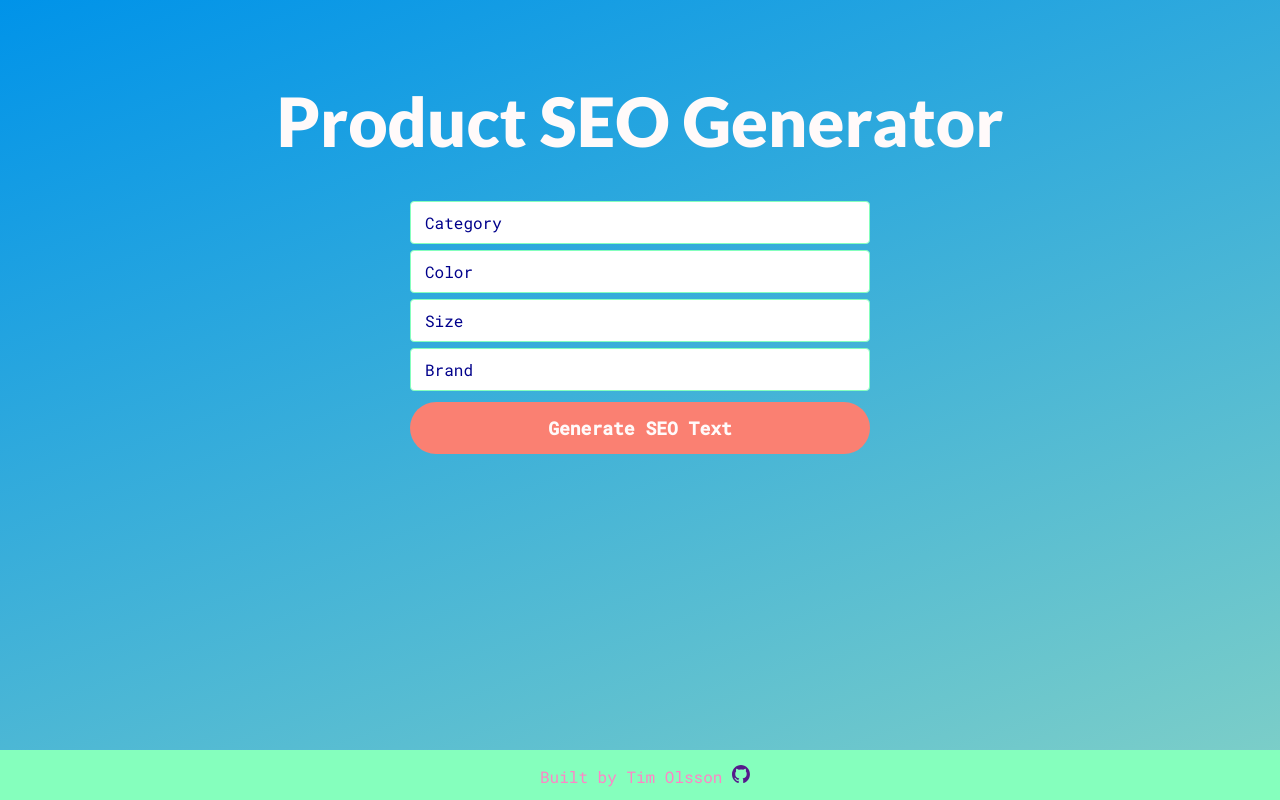
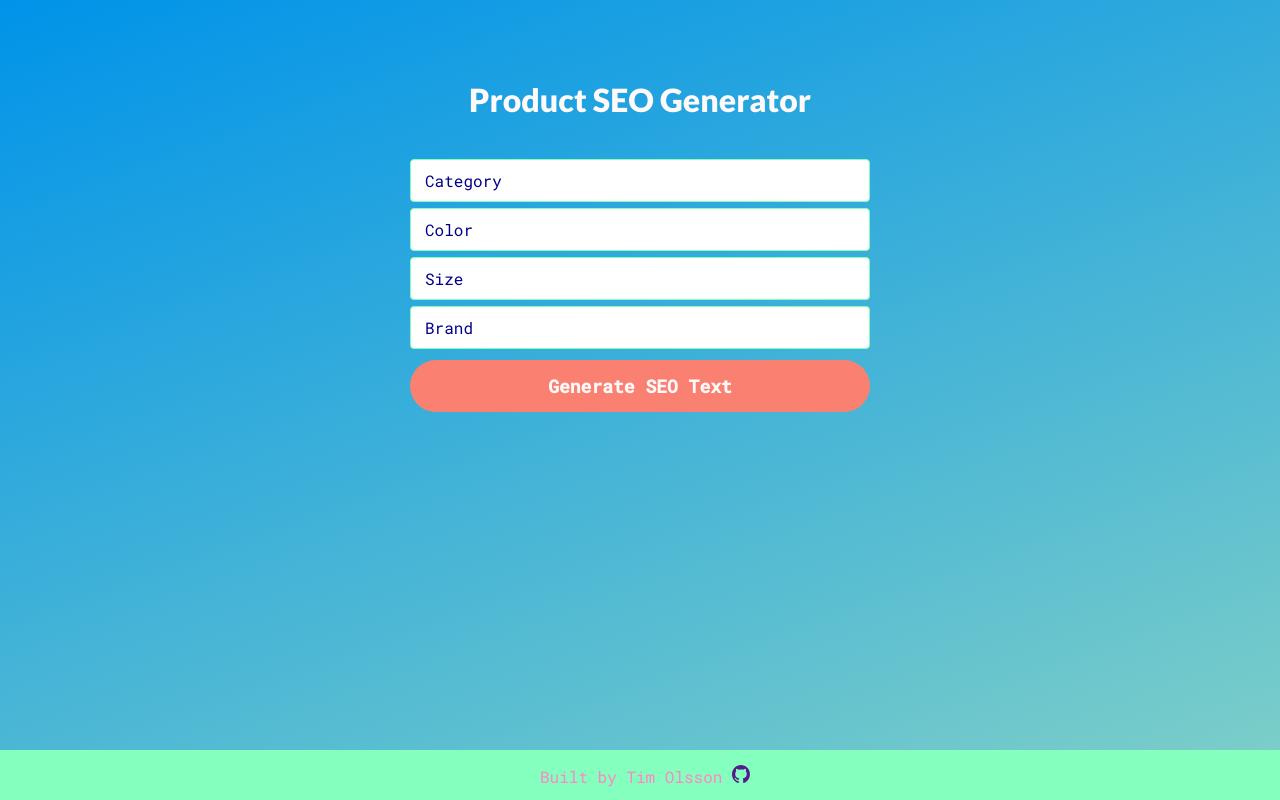
Before and after one commit to timolsson/gpt-product-seo-generator, a Next.js app: page / in a window 1280 px wide. Built offline with nearby package versions, Linux system fonts and the light colour scheme.

Commit message:
font size change on header

```diff
--- a/app/page.tsx
+++ b/app/page.tsx
@@ -150,7 +150,7 @@ const styles = {
     color: "snow",
     fontWeight: "900",
     fontFamily: "Lato",
-    fontSize: "68px",
+    fontSize: "4vh",
   },
   formContainer: {
     display: "flex",
```
